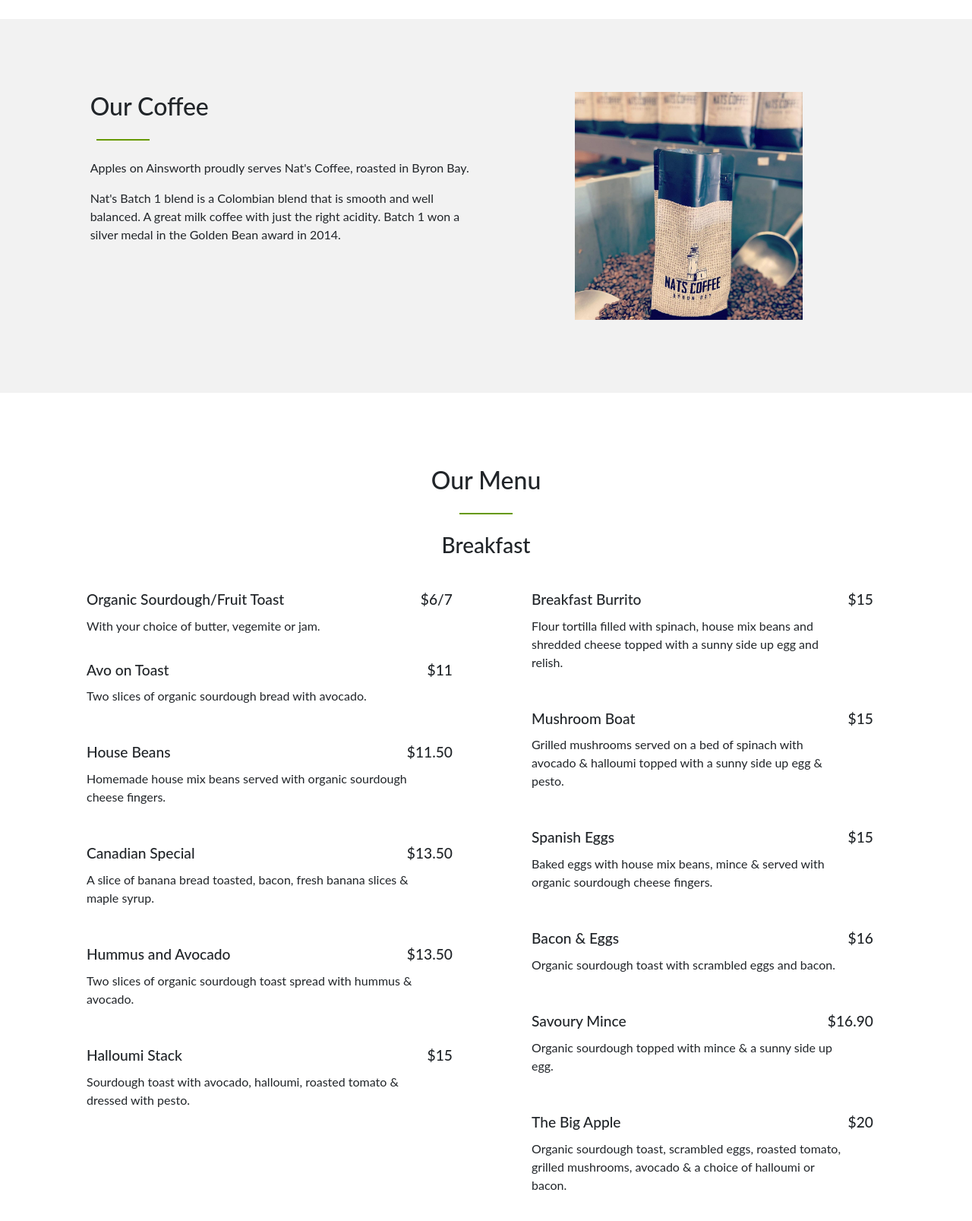
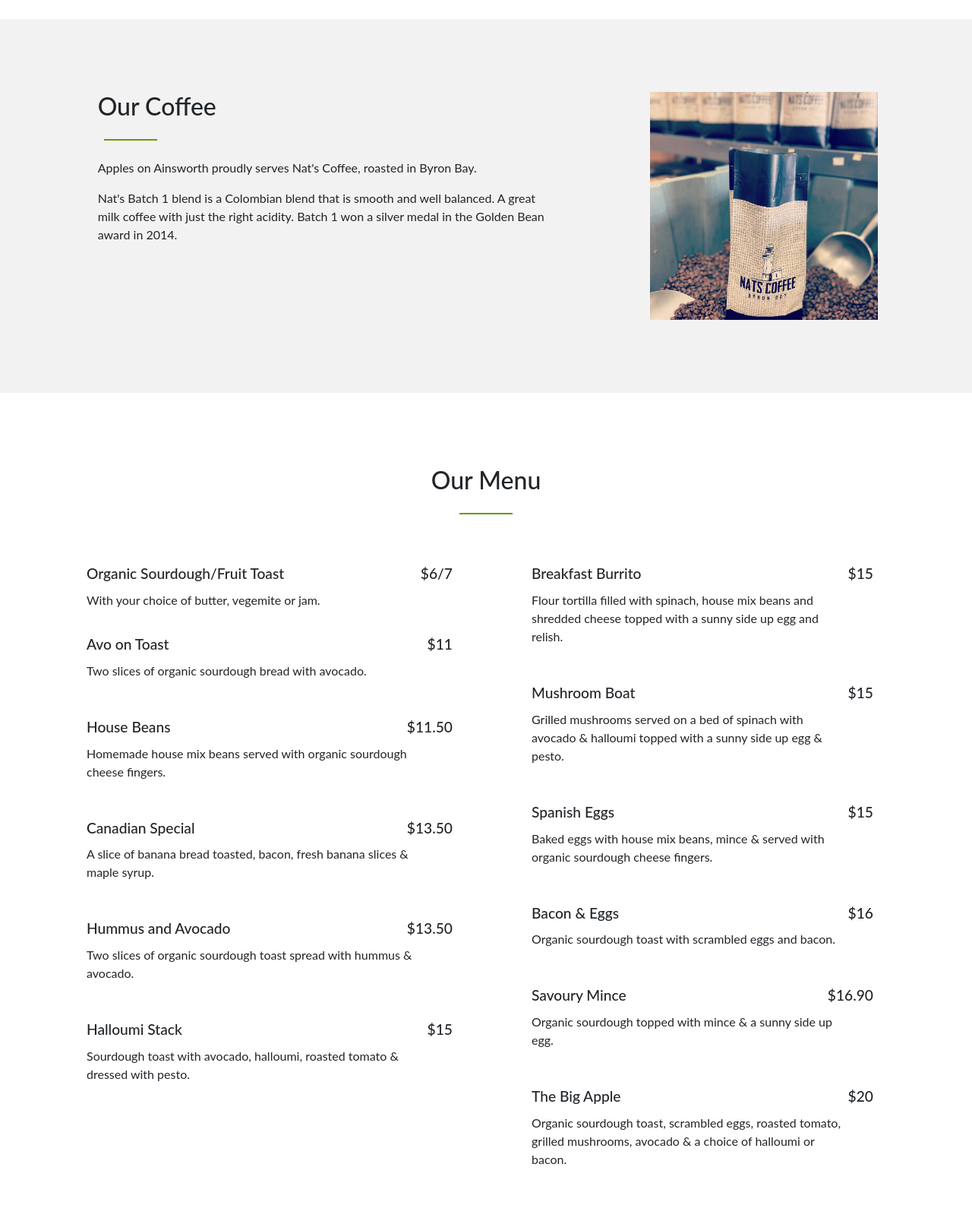
Before and after one commit to amightyrose/apples, a plain HTML site: page index.html in a window 1280 px wide. Shown: the part 1260-2867 px from the top of the page at 76% size. Drawn offline with nearby package versions, Linux system fonts and the light colour scheme; some packages are replaced by stand-ins of ours; a script that the page names is missing; a web font is replaced by a local one.

Commit message:
Layout changes to coffee section

```diff
--- a/index.html
+++ b/index.html
@@ -85,10 +85,10 @@
 		</section>
 
 
-		<section id="coffee" class="container-fluid px-0">
+		<section id="coffee" class="container-fluid">
 			<div class="row mx-0">
 				<div class="col-md-1"></div>
-				<div class="col-md-5">
+				<div class="col">
 					<h2>Our Coffee</h2>
 					<hr class="ms-2 my-4">
 					<p>
@@ -102,7 +102,6 @@
 				<div class="col-md-5 text-center">
 					<img src="images/natscoffee.jpg" alt="Nat's Coffee" class="section-img img-fluid">
 				</div>
-				<div class="col-md-1"></div>
 			</div>
 		</section>
 
@@ -113,9 +112,7 @@
 				<hr class="mx-auto my-4">
 			</div>
 
-			<h3 class="text-center mb-4">Breakfast</h3>
-
-			<div class="row">
+			<div class="row pt-4">
 				<div class="col-xs-12 col-sm-6">
 					<div class="menu-item card px-3 border-0">
 						<div class="card-body">
```
